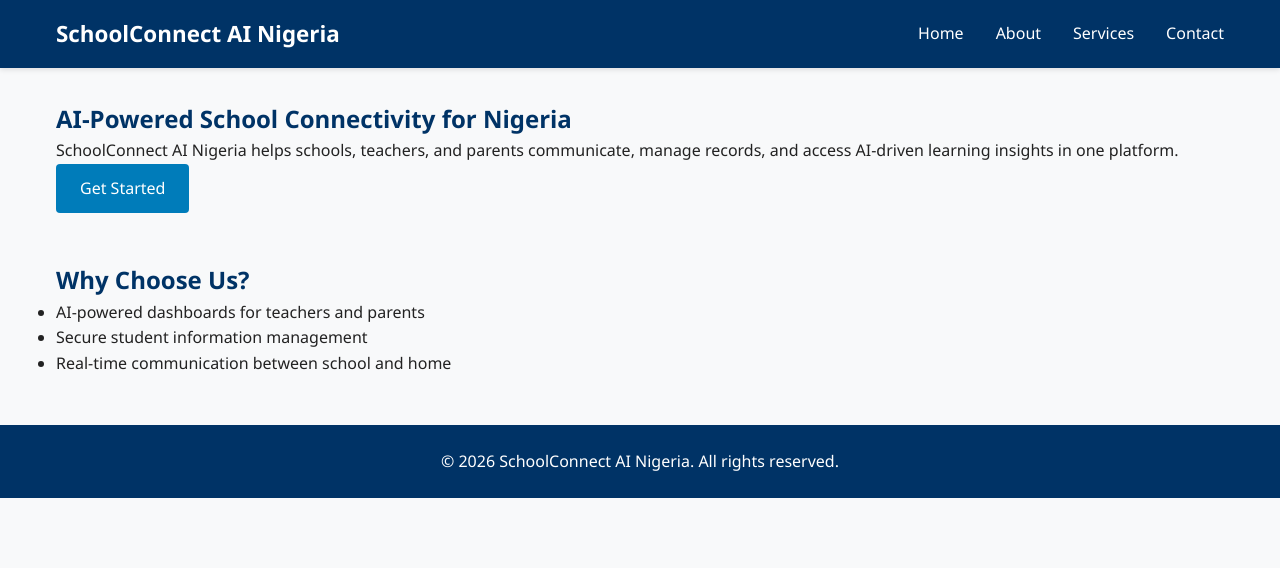
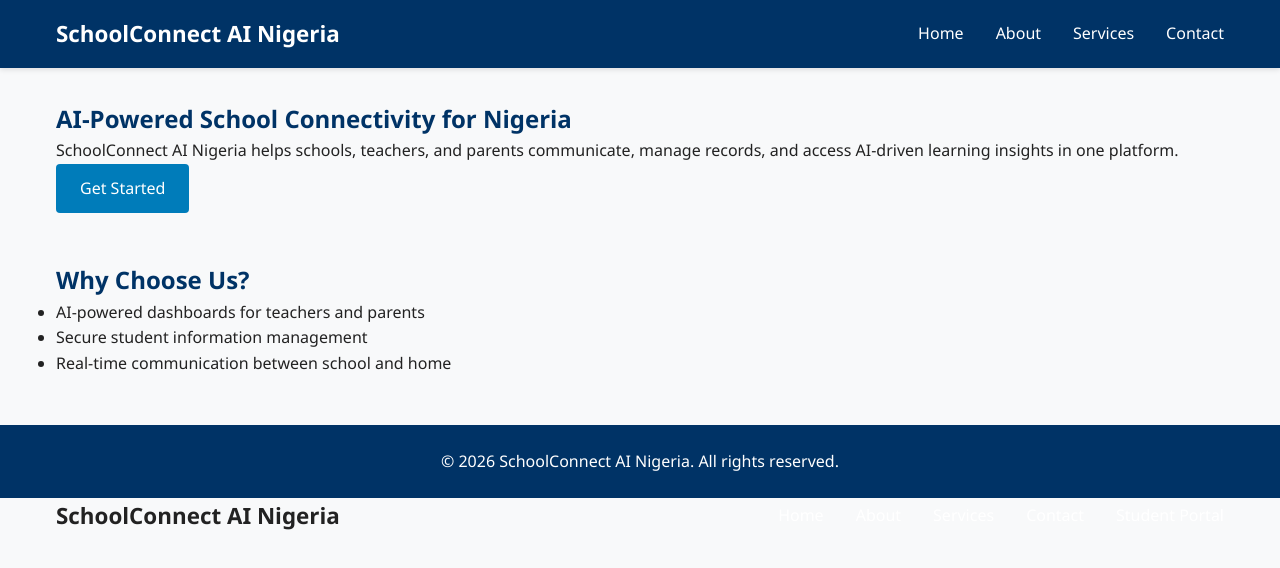
Before and after one commit to Gwalljerry/schoolconnect-ai-nigeria, a plain HTML site: page index.html in a window 1280 px wide. Drawn offline with Linux system fonts and the light colour scheme.

Commit message:
Update index.html

```diff
--- a/index.html
+++ b/index.html
@@ -46,3 +46,20 @@
   <script src="script.js"></script>
 </body>
 </html>
+<nav>
+  <div class="logo">SchoolConnect AI Nigeria</div>
+
+  <div class="hamburger">
+    <span></span>
+    <span></span>
+    <span></span>
+  </div>
+
+  <ul>
+    <li><a href="index.html">Home</a></li>
+    <li><a href="about.html">About</a></li>
+    <li><a href="services.html">Services</a></li>
+    <li><a href="contact.html">Contact</a></li>
+    <li><a href="portal.html">Student Portal</a></li>   <!-- new line -->
+  </ul>
+</nav>
```
